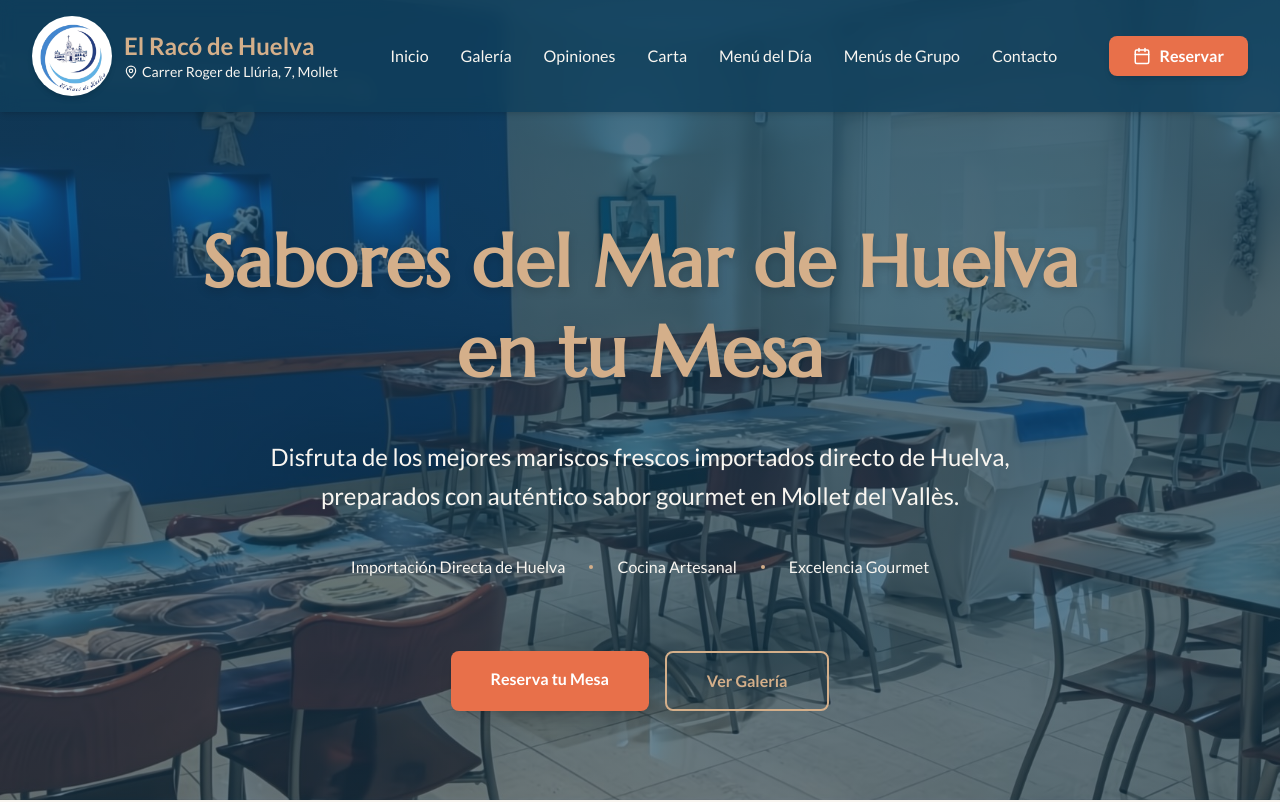
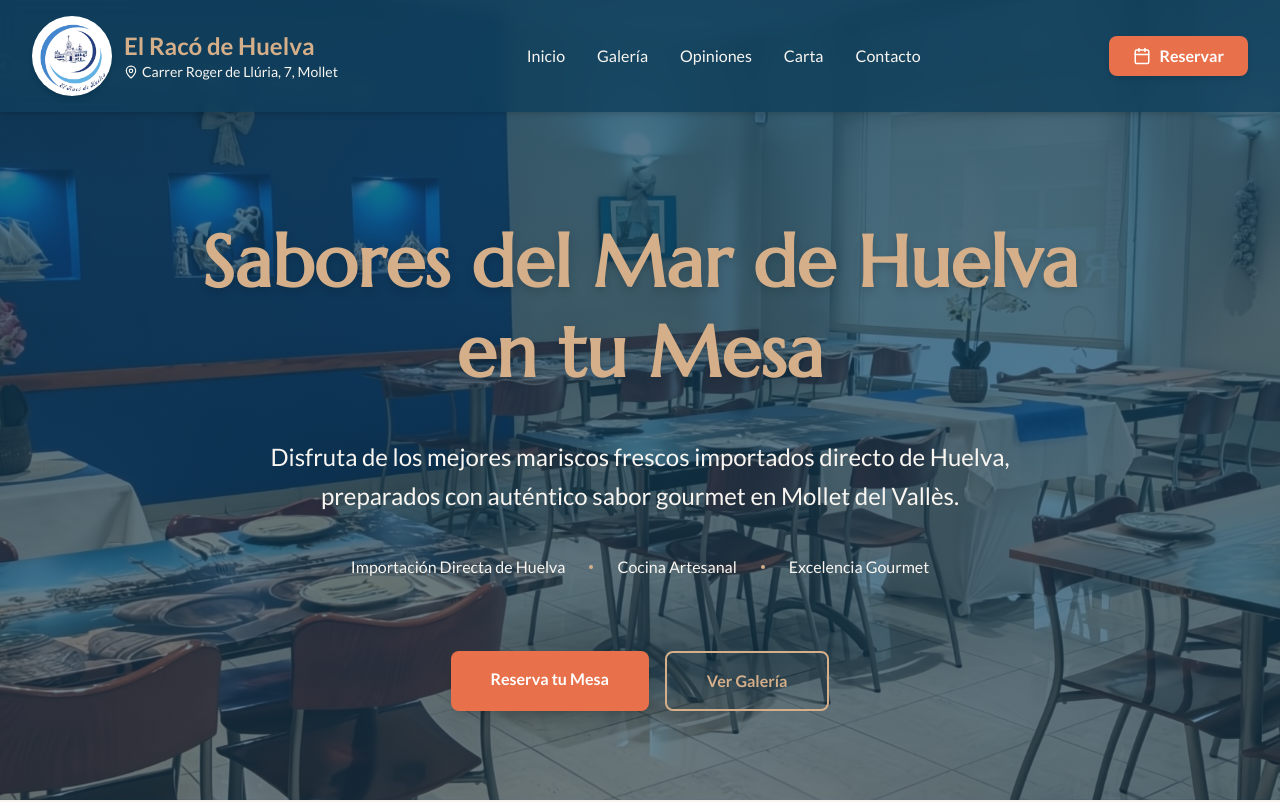
Before and after one commit to yerayhurtado/raco-de-huelva, a Next.js app: page / in a window 1280 px wide. Shown: the top 802 px of the page. Built offline with nearby package versions, Linux system fonts and the light colour scheme.

Commit message:
nav actualizado

```diff
--- a/src/app/Header/Header.tsx
+++ b/src/app/Header/Header.tsx
@@ -23,8 +23,8 @@ export default function Header() {
     { label: "Galería", href: "#galeria" },
     { label: "Opiniones", href: "#opiniones" },
     { label: "Carta", href: "#carta" },
-    { label: "Menú del Día", href: "#menu" },
-    { label: "Menús de Grupo", href: "#menus-grupo" },
+    // { label: "Menú del Día", href: "#menu" },
+    // { label: "Menús de Grupo", href: "#menus-grupo" },
     { label: "Contacto", href: "#contacto" },
   ];
 
```
